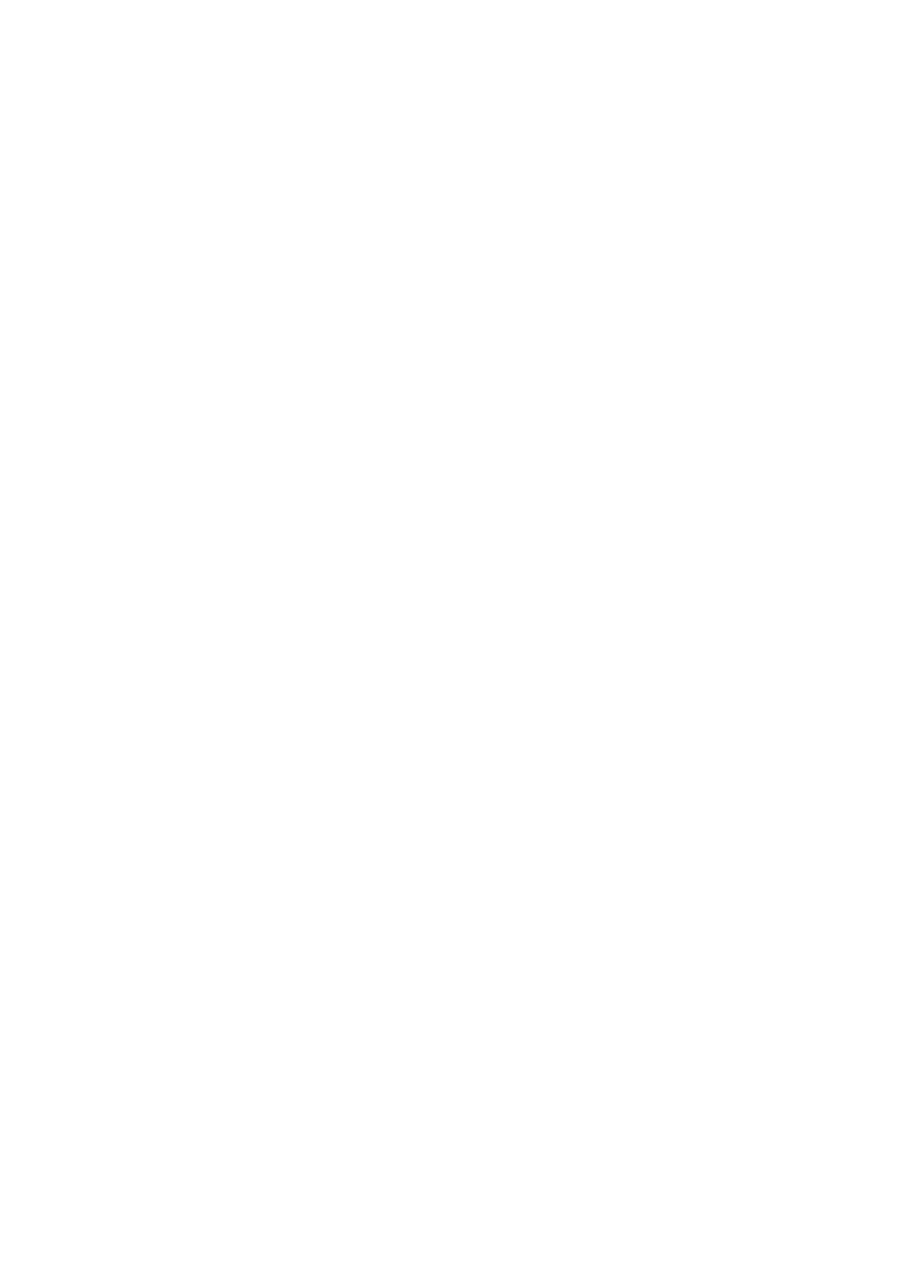
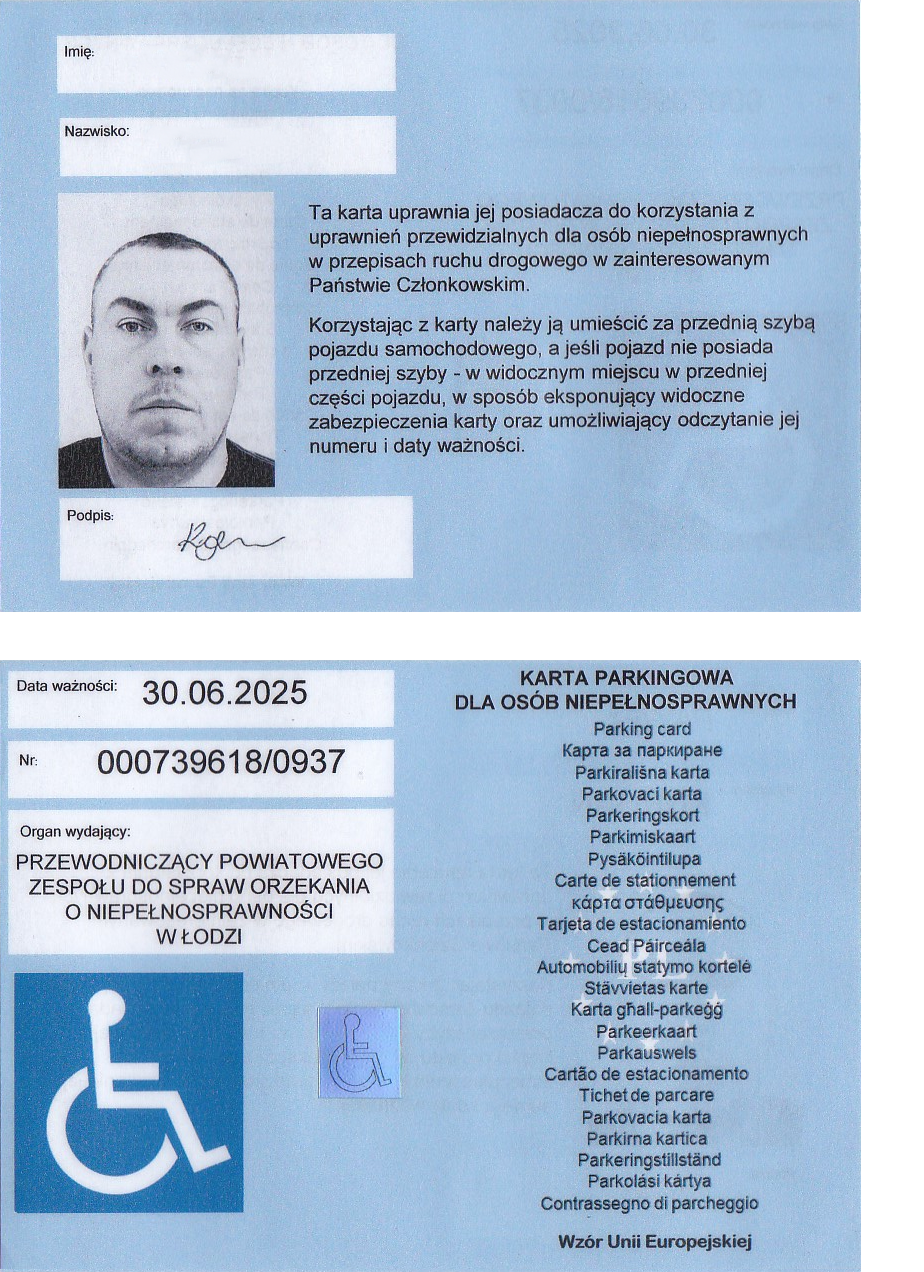
Before and after one commit to eStasicki/doc, a plain HTML site: page index.html in a window 1280 px wide. Shown: the whole page, without its empty margins (0-924 px from the left). Before the commit the page ends 800 px from the top, so only its background shows below. Drawn offline with nearby package versions, Linux system fonts and the light colour scheme; the site is published under a folder, as on GitHub Pages, so addresses that start at the root find nothing.

Commit message:
Update index.html

```diff
--- a/index.html
+++ b/index.html
@@ -15,7 +15,7 @@
   </head>
   <body>
     <div class="relative front-div">
-      <img src="/front-clear.png" alt="" width="auto" height="auto" />
+      <img src="front-clear.png" alt="" width="auto" height="auto" />
       <input
         type="text"
         class="absolute top-[38px] left-[150px] w-[235px] h-[50px] !outline-none flex items-center justify-start text-[32px] arial font-[400] input-firstname uppercase bg-transparent"
@@ -28,7 +28,7 @@
     <br />
     <br />
     <div class="relative back-div">
-      <img src="/back.png" alt="" width="auto" height="auto" />
+      <img src="back.png" alt="" width="auto" height="auto" />
     </div>
   </body>
 </html>
```
